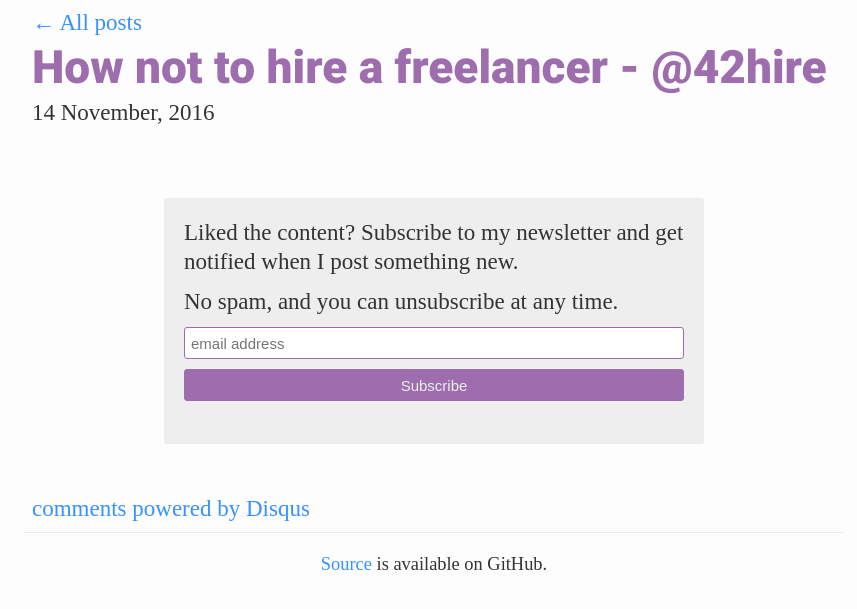
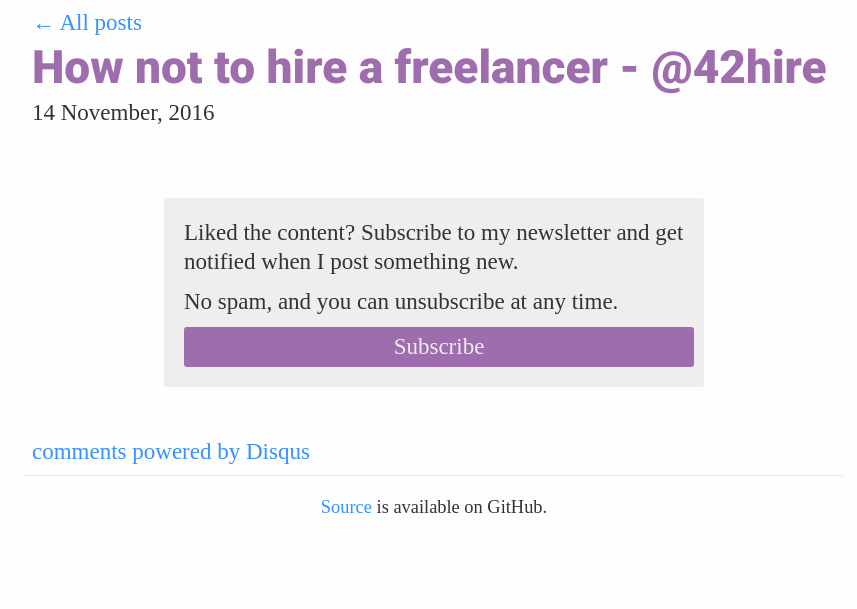
Before and after one commit to akoskm/akoskm.github.io, a Jekyll site: the page built from _posts/2016-11-14-how-not-to-hire-a-freelancer.md, in a window 1280 px wide. Shown: the top 609 px of the page, without its empty margins (206-1063 px from the left). Built offline with Jekyll 4.4.1, drawn with Linux system fonts in a browser that asks for light colours; nearby versions of some CDN libraries; some web fonts are replaced; comment, search, counter and statistics services are not loaded.

Commit message:
use a signup button redirecting to the form

```diff
--- a/_layouts/default.html
+++ b/_layouts/default.html
@@ -179,20 +179,20 @@
             border-radius: 3px;
           }
 
-          .newsletter input {
+          .newsletter a {
             border-radius: 3px;
-            border: 1px solid #9D6DAE;
+            background-color: #9D6DAE;
+            color: #eee;
+            padding: 5px;
             display: block;
+            text-align: center;
             width: 100%;
-            margin-top: 10px;
-            height: 32px;
-            padding: 0px 0.4em;
-            font-size: 15px;
+            transition: all 0.4s ease 0s;
           }
 
-          .newsletter input.button {
-            background-color: #9D6DAE;
-            color: #eee;
+          .newsletter a:hover {
+            background: #C995DB;
+            transition: all 0.4s ease 0s;
           }
         </style>
     </head>
--- a/_layouts/post.html
+++ b/_layouts/post.html
@@ -27,28 +27,7 @@ layout: default
 <div class='newsletter'>
   <p>Liked the content? Subscribe to my newsletter and get notified when I post something new.</p>
   <p>No spam, and you can unsubscribe at any time.</p>
-  <!-- Begin Mailchimp Signup Form -->
-  <div id="mc_embed_signup">
-    <form action="https://akoskm.us4.list-manage.com/subscribe/post?u=278ec1f8a020313df0f38eb76&amp;id=20e1297d14" method="post" id="mc-embedded-subscribe-form" name="mc-embedded-subscribe-form" class="validate" target="_blank" novalidate>
-      <div id="mc_embed_signup_scroll">
-        <div class="mc-field-group">
-          <input type="email" value="" name="EMAIL" class="required email" id="mce-EMAIL" placeholder="email address"/>
-        </div>
-        <div id="mce-responses" class="clear">
-          <div class="response" id="mce-error-response" style="display:none"></div>
-          <div class="response" id="mce-success-response" style="display:none"></div>
-        </div>
-        <!-- real people should not fill this in and expect good things - do not remove this or risk form bot signups-->
-        <div style="position: absolute; left: -5000px;" aria-hidden="true">
-          <input type="text" name="b_278ec1f8a020313df0f38eb76_20e1297d14" tabindex="-1" value=""/>
-        </div>
-        <div class="clear">
-          <input type="submit" value="Subscribe" name="subscribe" id="mc-embedded-subscribe" class="button"/>
-        </div>
-      </div>
-    </form>
-  </div>
-  <!--End mc_embed_signup-->
+  <a href="http://eepurl.com/gPx30j">Subscribe</a>
 </div>
 <a name="comments"></a>
 <div id="disqus_thread"></div>
```
